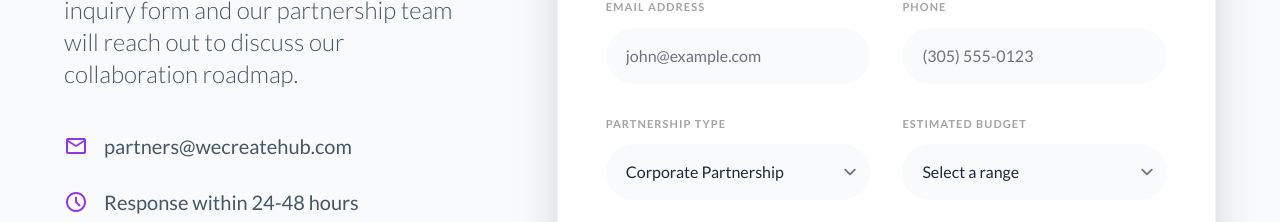
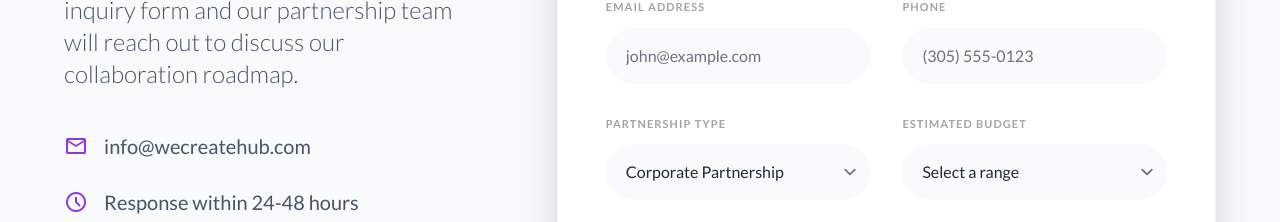
Before and after one commit to itsWeCreate/WeCreate-Hub-, a React (Vite) app: page /#/partnership in a window 1280 px wide. Shown: the part 2860-3082 px from the top of the page. Built offline with nearby package versions, Linux system fonts and the light colour scheme; sample sign-in values are in the browser's storage.

Commit message:
Update contact email on PartnershipPage

```diff
--- a/components/PartnershipPage.tsx
+++ b/components/PartnershipPage.tsx
@@ -173,7 +173,7 @@ const PartnershipPage: React.FC<PartnershipPageProps> = ({ onOpenPartnershipModa
                                     <div className="space-y-6">
                                         <div className="flex items-center gap-4 text-text-body-light">
                                             <span className="material-symbols-outlined text-primary text-2xl font-bold">mail</span>
-                                            <span className="text-xl font-medium">partners@wecreatehub.com</span>
+                                            <span className="text-xl font-medium">info@wecreatehub.com</span>
                                         </div>
                                         <div className="flex items-center gap-4 text-text-body-light">
                                             <span className="material-symbols-outlined text-primary text-2xl font-bold">schedule</span>
```
